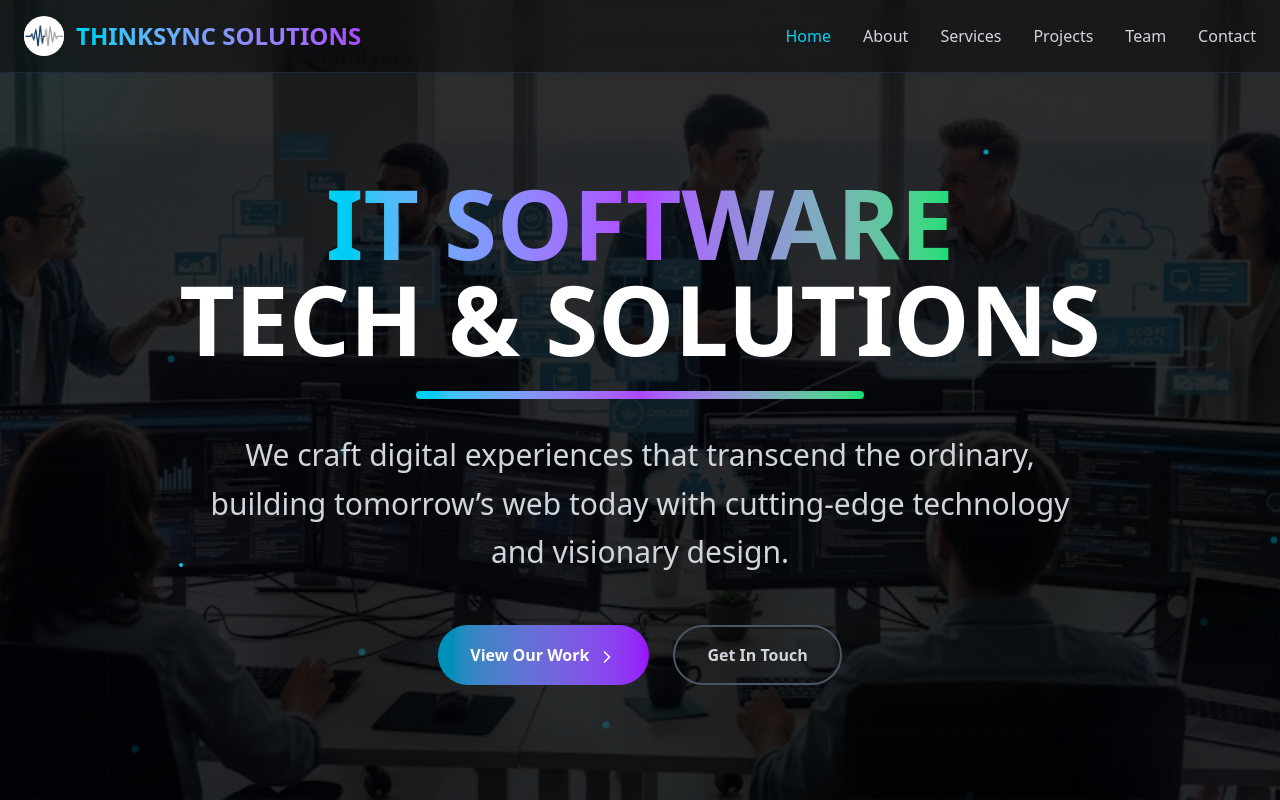
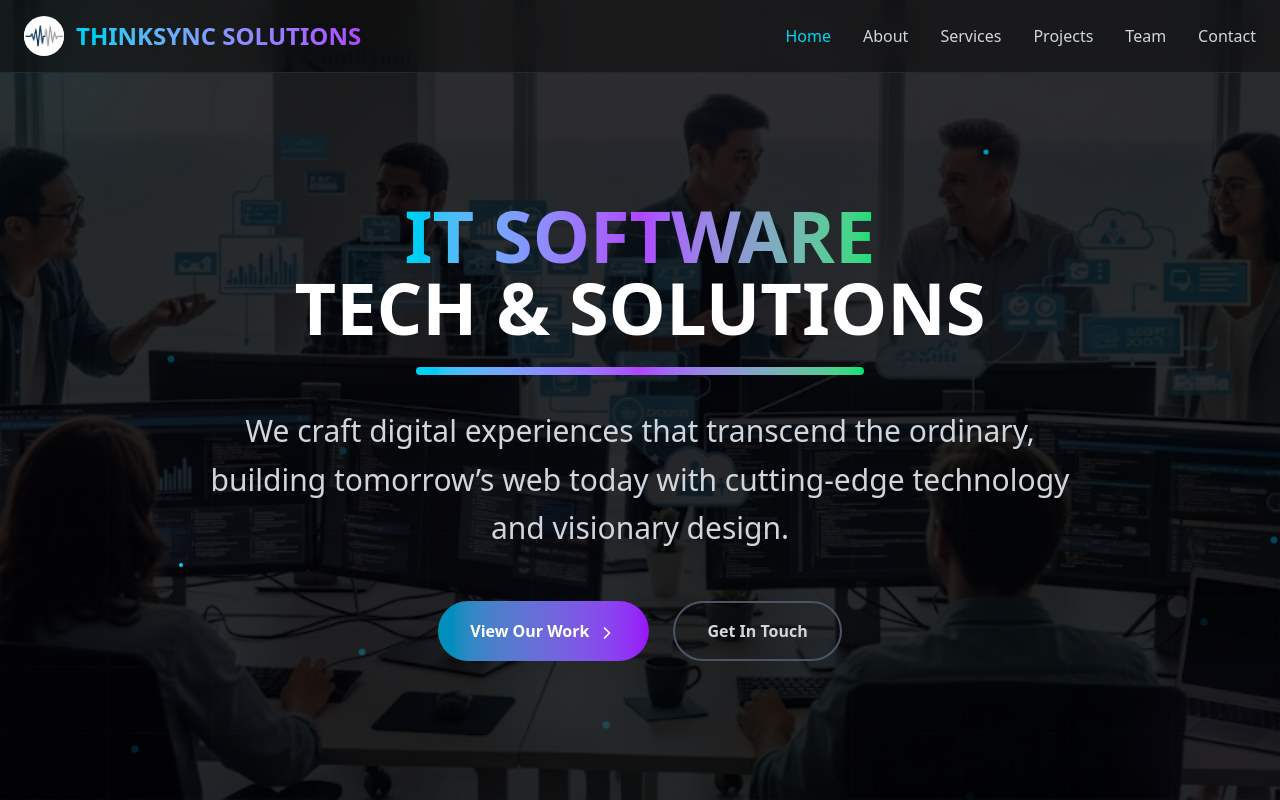
Before and after one commit to ramanchauhan13/thinksyncsolutions, a Next.js app: page / in a window 1280 px wide. Shown: the top 800 px of the page. Built offline with nearby package versions, Linux system fonts and the light colour scheme.

Commit message:
fix: Adjust font size in HeroSection for improved readability

```diff
--- a/src/components/HeroSection.js
+++ b/src/components/HeroSection.js
@@ -48,7 +48,7 @@ const HeroSection = ({ glitchEffect, scrollToSection }) => {
       <div className="container mx-auto px-6 text-center relative z-10">
         <div data-aos="fade-right" data-aos-duration="500" className="mb-8">
           <h1
-            className={`text-6xl md:text-8xl font-black mb-6 ${
+            className={`text-4xl md:text-7xl font-black mb-6 ${
               glitchEffect ? 'animate-pulse' : ''
             }`}
           >
```
